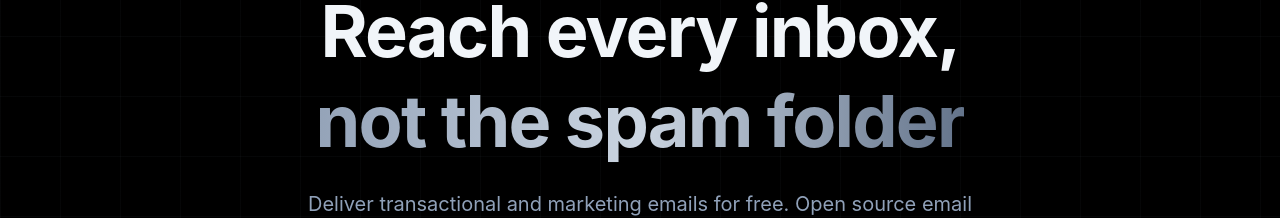
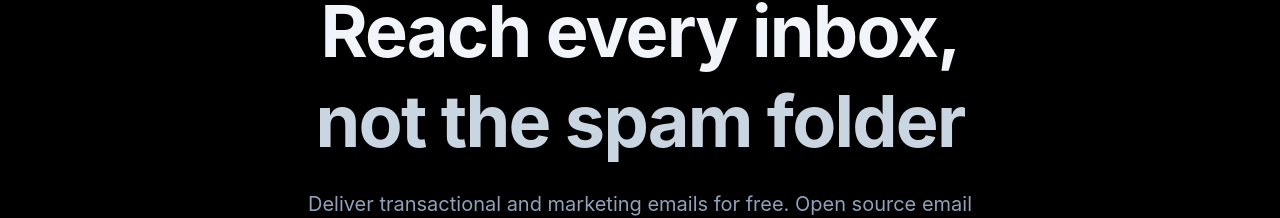
Before and after one commit to maskedes/email-resending-service, a Next.js app in the folder dashboard/: page / in a window 1280 px wide. Shown: the part 204-422 px from the top of the page. Built offline with nearby package versions, Linux system fonts and the light colour scheme; no server answers.

Commit message:
landing: solid heading instead of gradient text, drop hairline grid overlay (impeccable clean)

```diff
--- a/dashboard/app/globals.css
+++ b/dashboard/app/globals.css
@@ -304,13 +304,6 @@ svg {
   background: radial-gradient(ellipse 60% 50% at 50% -20%, rgba(148, 163, 184, 0.18), transparent 70%);
 }
 
-.hero-grid {
-  background-size: 60px 60px;
-  background-image:
-    linear-gradient(to right, rgba(148, 163, 184, 0.04) 1px, transparent 1px),
-    linear-gradient(to bottom, rgba(148, 163, 184, 0.04) 1px, transparent 1px);
-}
-
 /* Email preview card float animation */
 @keyframes float {
   0%, 100% { transform: translateY(0px); }
--- a/dashboard/app/page.tsx
+++ b/dashboard/app/page.tsx
@@ -32,8 +32,6 @@ export default function Home() {
       <section className="relative overflow-hidden pt-32 pb-20">
         {/* Glow */}
         <div className="hero-glow pointer-events-none absolute inset-0" />
-        {/* Grid */}
-        <div className="hero-grid pointer-events-none absolute inset-0" />
 
         <div className="relative mx-auto max-w-4xl px-6 text-center">
           {/* Badge */}
@@ -46,7 +44,7 @@ export default function Home() {
           <h1 className="text-5xl font-bold leading-tight tracking-tight md:text-7xl">
             Reach every inbox,
             <br />
-            <span className="bg-gradient-to-r from-brand-300 via-accent to-brand-400 bg-clip-text text-transparent">
+            <span className="text-slate-300">
               not the spam folder
             </span>
           </h1>
```
